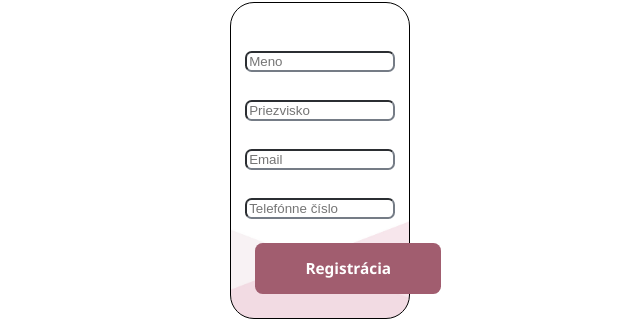
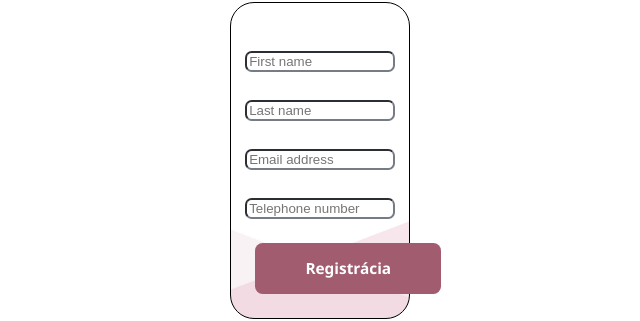
Before and after one commit to WithoutCreativity/Finvest, a plain HTML site: page index.html in a window 1280 px wide. Shown: the part 2017-2338 px from the top of the page, 640-1280 px from the left. Drawn offline with Linux system fonts and the light colour scheme; files whose address does not match are found by name.

Commit message:
Update index.html

```diff
--- a/index.html
+++ b/index.html
@@ -19,6 +19,7 @@
                 </h1>
                 <p class="pmaintext">
                     Finvest je online platforma, ktorá vám umožňuje skontaktovať sa so skúseným odborníkom, vzdeláva o financiách a zlepšuje finančnú gramotnosť.
+
                 </p>
                 <div class="form1">
                     #form to be done
@@ -92,10 +93,10 @@
         <div class="box merge" id="box10">
             <div id="form">
                 <form class="form" method="post" action="https://sheetdb.io/api/v1/xiki1cnf332f6" id="sheetdb-form">
-                    <input type="text" id="first-name" class="form-field" name="data[first-name]" placeholder="Meno" required>
-                    <input type="text" id="last-name" class="form-field" name="data[last-name]" placeholder="Priezvisko" required>
-                    <input type="email" id="email" class="form-field" name="data[email]" placeholder="Email" required>
-                    <input type="tel" id="phone" class="form-field" name="data[phone]" placeholder="Telefónne číslo" required>
+                    <input type="text" id="first-name" class="form-field" name="data[first-name]" placeholder="First name" required>
+                    <input type="text" id="last-name" class="form-field" name="data[last-name]" placeholder="Last name" required>
+                    <input type="email" id="email" class="form-field" name="data[email]" placeholder="Email address" required>
+                    <input type="tel" id="phone" class="form-field" name="data[phone]" placeholder="Telephone number" required>
 
                     <!-- Hidden fields for automatic date and time -->
                     <input type="hidden" id="submission-date" name="data[submission-date]">
```
